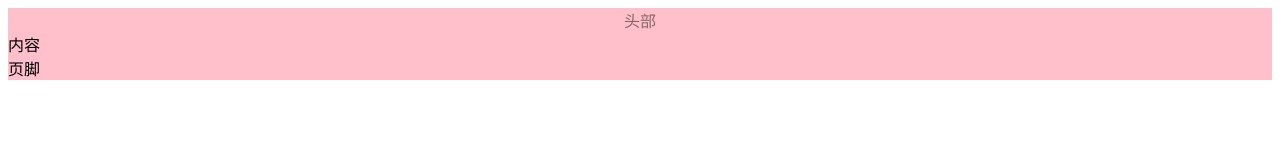
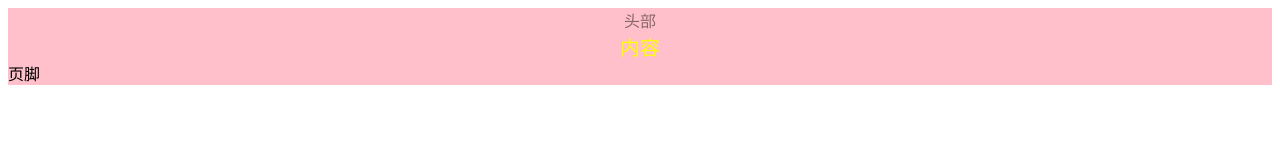
Before and after one commit to lan0616/8-31, a plain HTML site: page src/index.html in a window 1280 px wide. Drawn offline with Linux system fonts and the light colour scheme.

Commit message:
完成内容部

```diff
--- a/src/css/style.css
+++ b/src/css/style.css
@@ -14,3 +14,9 @@ html.body,
     text-align: center;
     color: #866868;
 }
+
+.wrap .main {
+    color: yellow;
+    text-align: center;
+    font-size: 20px;
+}
```
